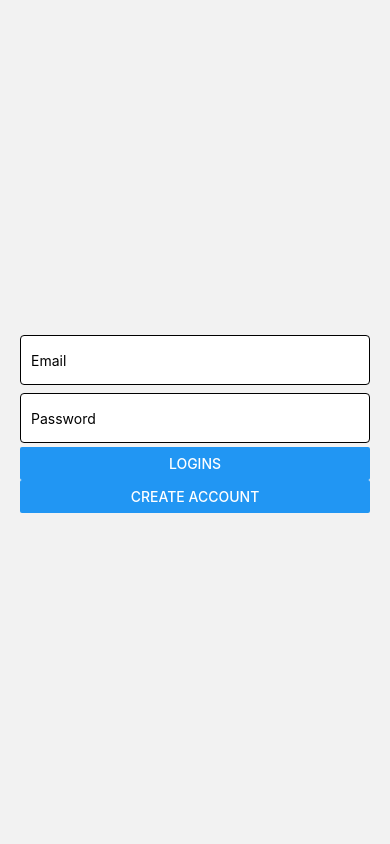
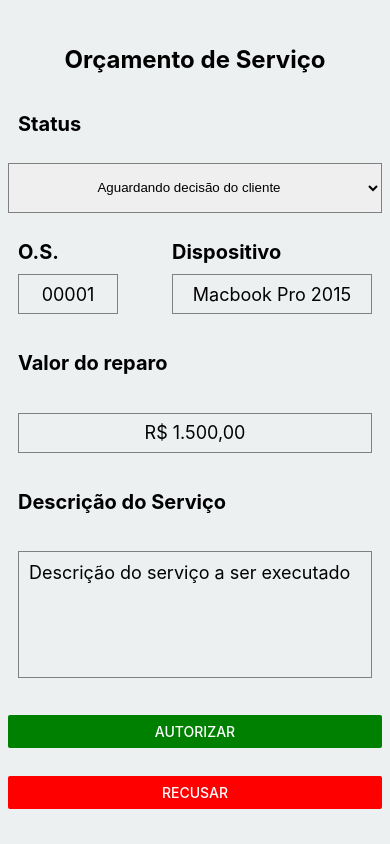
Before and after one commit to ICEI-PUC-Minas-PMV-ADS/pmv-ads-2023-2-e3-proj-mov-t5-ifix, a React Native app in the folder src/: screen /os in a window 390 px wide. Built offline with nearby package versions, Linux system fonts and the light colour scheme.

Commit message:
pagina Ordem servico criada com sucesso!

```diff
--- a/src/App.js
+++ b/src/App.js
@@ -1,14 +1,17 @@
 import {NavigationContainer} from '@react-navigation/native';
 import { createNativeStackNavigator } from '@react-navigation/native-stack';
 import login from './screens/login';
+import os from './screens/os';
 
 const Stack = createNativeStackNavigator();
 
 export default function App() {
   return (
     <NavigationContainer>
-      <Stack.Navigator initialRouteName='Login'>
-        <Stack.Screen name='login' component={login} options={{headerShown:false}}/>
+      {/*Voltar para login*/}
+      <Stack.Navigator initialRouteName='Os'>
+      <Stack.Screen name='os' component={os} options={{headerShown:false}}/>
+        {/* <Stack.Screen name='login' component={login} options={{headerShown:false}}/> */}
       </Stack.Navigator>
     </NavigationContainer>
   );
--- /dev/null
+++ b/src/components/status.js
@@ -0,0 +1,51 @@
+import React, { Component } from 'react';
+import { View, Text, StyleSheet } from 'react-native';
+import { Picker } from '@react-native-picker/picker';
+
+class Status extends Component {
+  constructor(props) {
+    super(props);
+    this.state = {
+      selectedOption: 'Opção 1',
+    };
+  }
+
+  render() {
+    return (
+      <View>
+
+        <Picker
+            style={styles.picker}
+          selectedValue={this.state.selectedOption}
+          onValueChange={(itemValue, itemIndex) =>
+            this.setState({ selectedOption: itemValue })
+          }
+        >
+          <Picker.Item style={styles.pickerItem} label="Aguardando decisão do cliente " value="Opção 1" />
+          <Picker.Item style={styles.pickerItem} label="Serviço autorizado" value="Opção 2" />
+          <Picker.Item style={styles.pickerItem} label="Serviço recusado " value="Opção 3" />
+          <Picker.Item style={styles.pickerItem}  label="Serviço iniciado" value="Opção 4" />
+          <Picker.Item style={styles.pickerItem}  label="Serviço finalizado" value="Opção 5" />
+        </Picker>
+      </View>
+    );
+  }
+}
+const styles = StyleSheet.create({
+    picker:{
+        height: 50,
+        width: "100%",
+        textAlign: 'center',
+        borderWidth: 1,
+        borderColor: 'gray',
+        padding: 10
+
+
+    },
+    pickerItem:{
+        textAlign: 'center',
+        fontSize: 20
+    }
+})
+
+export default Status;
--- a/src/package.json
+++ b/src/package.json
@@ -10,6 +10,7 @@
   },
   "dependencies": {
     "@react-native-async-storage/async-storage": "1.18.2",
+    "@react-native-picker/picker": "^2.5.1",
     "@react-navigation/native": "^6.1.9",
     "@react-navigation/native-stack": "^6.9.16",
     "expo": "~49.0.15",
--- /dev/null
+++ b/src/screens/os.js
@@ -0,0 +1,137 @@
+import React, { useState } from "react";
+import { Button, StyleSheet, Text, TextInput, View } from "react-native";
+import Status from "../components/status";
+
+const Os = () => {
+
+    const [value, onChangeText] = React.useState('Descrição do serviço a ser executado');
+
+    return (
+        <View style={styles.container}>
+            <Text style={styles.titulo}>
+                Orçamento de Serviço
+            </Text>
+            <Text style={styles.label}>Status</Text>
+            <Status />
+            <View
+                style={{
+                    flexDirection: 'row',
+                    justifyContent: 'space-between',
+
+                }}>
+                <View >
+                    <Text style={styles.label}>O.S.</Text>
+                    <TextInput
+                        style={{
+                            height: 40,
+                            borderColor: 'gray',
+                            borderWidth: 1,
+                            margin: 10,
+                            textAlign: 'center',
+                            width: 100,
+                            fontSize:18
+                        }}
+                        defaultValue="00001"
+
+                    />
+                </View>
+                <View>
+
+                    <Text style={styles.label}>Dispositivo</Text>
+                    <TextInput
+                        style={{
+                            height: 40,
+                            borderColor: 'gray',
+                            borderWidth: 1,
+                            margin: 10,
+                            textAlign: 'center',
+                            width: 200,
+                            fontSize:18
+
+                        }}
+                        defaultValue="Macbook Pro 2015"
+
+                    />
+                </View>
+
+
+            </View>
+
+            <Text style={styles.label}>Valor do reparo</Text>
+            <TextInput
+                style={{
+                    height: 40,
+                    borderColor: 'gray',
+                    borderWidth: 1,
+                    margin: 10,
+                    textAlign: 'center',
+                    fontSize: 18
+                }}
+                defaultValue="R$ 1.500,00"
+
+            />
+            <Text style={styles.label}>Descrição do Serviço</Text>
+            <TextInput
+                editable
+                multiline={true}
+                numberOfLines={5}
+                maxLength={400}
+                onChangeText={text => onChangeText(text)}
+                value={value}
+                style={{
+                    padding: 10,
+                    borderColor: 'gray',
+                    borderWidth: 1,
+                    margin: 10,
+                    textAlignVertical: 'top',
+                    fontSize:18
+
+                }}
+            />
+            <Button
+                title="Autorizar"
+                onPress={() => console.log('Autorizado')}
+                color={'green'}
+            />
+
+            <Button
+                title="Recusar"
+                onPress={() => console.log('Recusado')}
+                color={'red'}
+            />
+
+
+        </View>
+    )
+}
+const styles = StyleSheet.create({
+    container: {
+        flex: 1,
+        justifyContent: 'space-evenly',
+        backgroundColor: '#ecf0f1',
+        padding: 8,
+
+    },
+    titulo:{
+        fontSize:24,
+        fontWeight:'bold',
+        textAlign:'center',
+        margin:10,
+
+    },
+    label:{
+        fontSize: 20,
+        fontWeight: 'bold',
+        marginHorizontal: 10,
+
+    },
+
+    paragraph: {
+        margin: 24,
+        fontSize: 18,
+        fontWeight: 'bold',
+        textAlign: 'center',
+    },
+});
+
+export default Os
```
Also changed, not shown: 1 other file (tests, documents, lock files or other folders).
